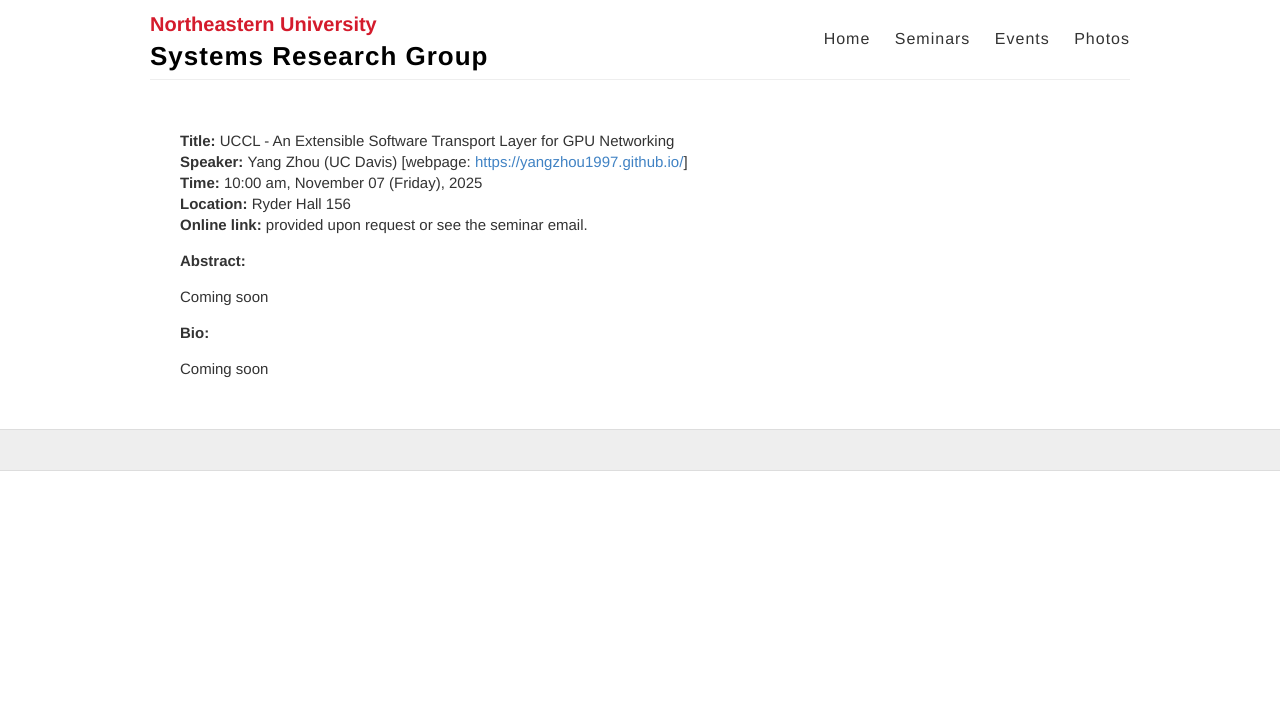
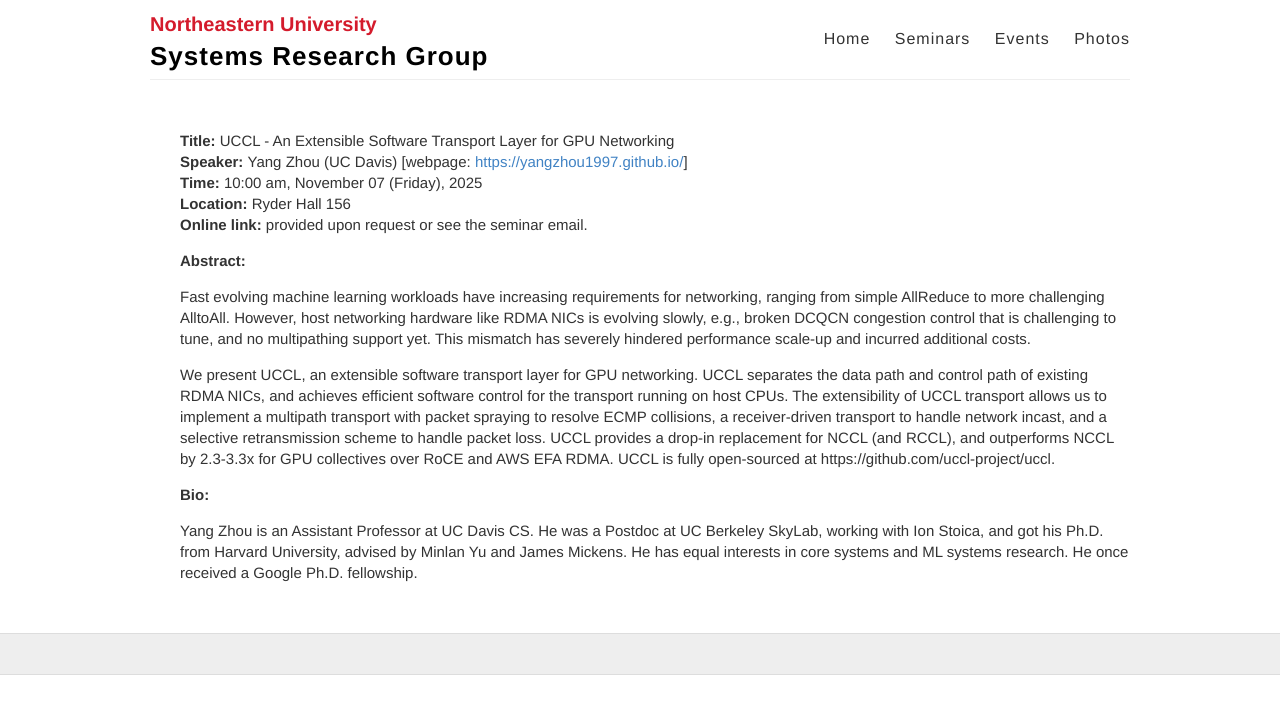
Before and after one commit to neu-srg/neu-srg.github.io, a Jekyll site: the page built from _seminars/2025-11-07-Yang-Zhou.md, in a window 1280 px wide. Shown: the top 714 px of the page. Built offline with Jekyll 4.4.1, drawn with Linux system fonts in a browser that asks for light colours.

Commit message:
update yang zhou's seminra

```diff
--- a/_seminars/2025-11-07-Yang-Zhou.md
+++ b/_seminars/2025-11-07-Yang-Zhou.md
@@ -13,8 +13,12 @@ online: YES
 
 **Abstract:**
 
-Coming soon
+Fast evolving machine learning workloads have increasing requirements for networking, ranging from simple AllReduce to more challenging AlltoAll. However, host networking hardware like RDMA NICs is evolving slowly, e.g., broken DCQCN congestion control that is challenging to tune, and no multipathing support yet. This mismatch has severely hindered performance scale-up and incurred additional costs.
+
+
+
+We present UCCL, an extensible software transport layer for GPU networking. UCCL separates the data path and control path of existing RDMA NICs, and achieves efficient software control for the transport running on host CPUs. The extensibility of UCCL transport allows us to implement a multipath transport with packet spraying to resolve ECMP collisions, a receiver-driven transport to handle network incast, and a selective retransmission scheme to handle packet loss. UCCL provides a drop-in replacement for NCCL (and RCCL), and outperforms NCCL by 2.3-3.3x for GPU collectives over RoCE and AWS EFA RDMA. UCCL is fully open-sourced at https://github.com/uccl-project/uccl.
 
 **Bio:**
 
-Coming soon
+Yang Zhou is an Assistant Professor at UC Davis CS. He was a Postdoc at UC Berkeley SkyLab, working with Ion Stoica, and got his Ph.D. from Harvard University, advised by Minlan Yu and James Mickens. He has equal interests in core systems and ML systems research. He once received a Google Ph.D. fellowship.
```
